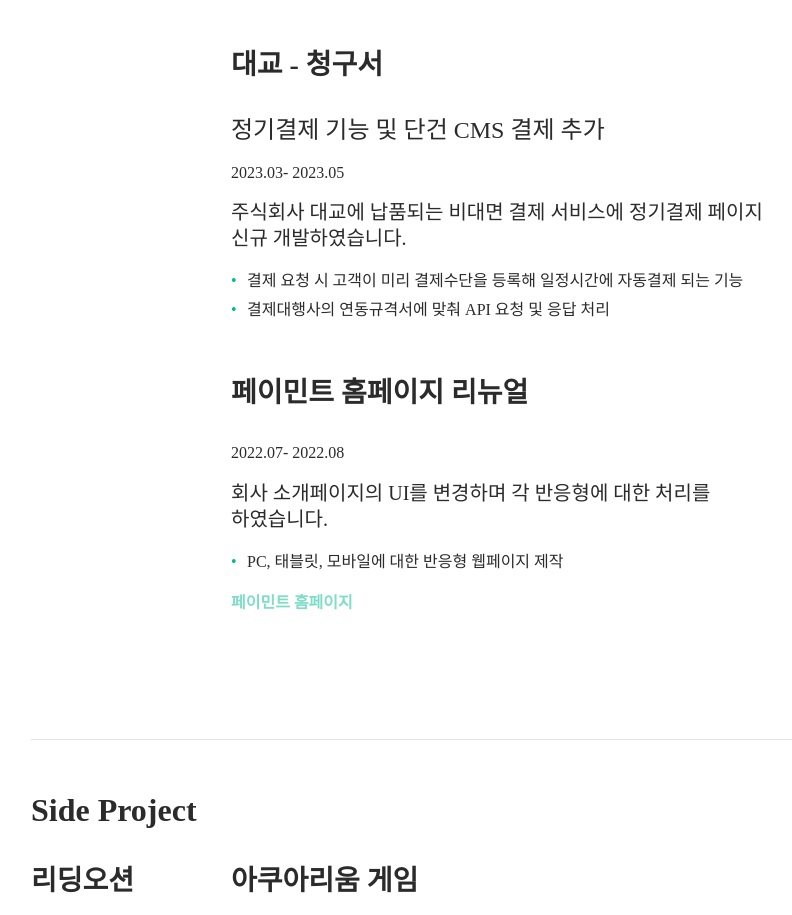
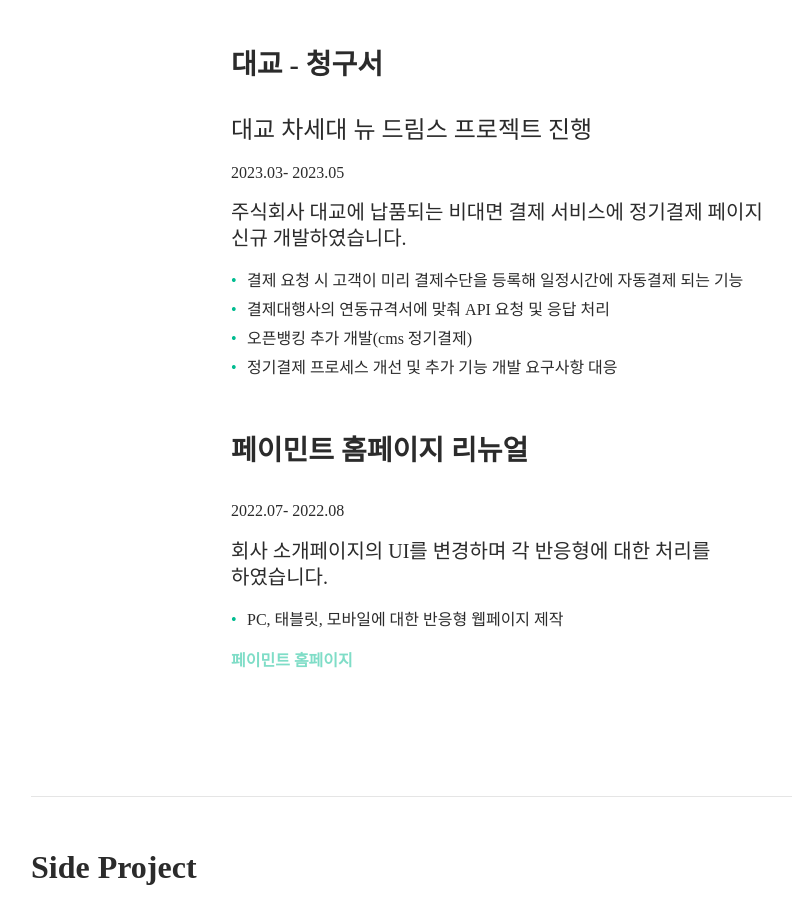
Before and after one commit to seo-minki/resume, a plain HTML site: page index.html in a window 1280 px wide. Shown: the part 1984-2899 px from the top of the page, without its empty margins (225-1017 px from the left). Drawn offline with Linux system fonts and the light colour scheme; a web font is replaced by a local one.

Commit message:
내용 추가

```diff
--- a/index.html
+++ b/index.html
@@ -100,12 +100,14 @@
 
                     <div class="project">
                         <h3>대교 - 청구서</h3>
-                        <h4>정기결제 기능 및 단건 CMS 결제 추가</h4>
+                        <h4>대교 차세대 뉴 드림스 프로젝트 진행</h4>
                         <span><time datetime="2023-03">2023.03</time>- <time datetime="2023-05">2023.05</time></span>
                         <p>주식회사 대교에 납품되는 비대면 결제 서비스에 정기결제 페이지 신규 개발하였습니다.</p>
                         <ul>
                             <li>결제 요청 시 고객이 미리 결제수단을 등록해 일정시간에 자동결제 되는 기능</li>
                             <li>결제대행사의 연동규격서에 맞춰 API 요청 및 응답 처리</li>
+                            <li>오픈뱅킹 추가 개발(cms 정기결제)</li>
+                            <li>정기결제 프로세스 개선 및 추가 기능 개발 요구사항 대응</li>
                         </ul>
                     </div>
 
@@ -156,6 +158,7 @@
                 <li>
                     <a href="https://seominki.tistory.com/" target="blank">Blog</a>
                 </li>
+
                 <li>
                     <a href="tel:010-6674-7210">Phone</a>
                 </li>
```
